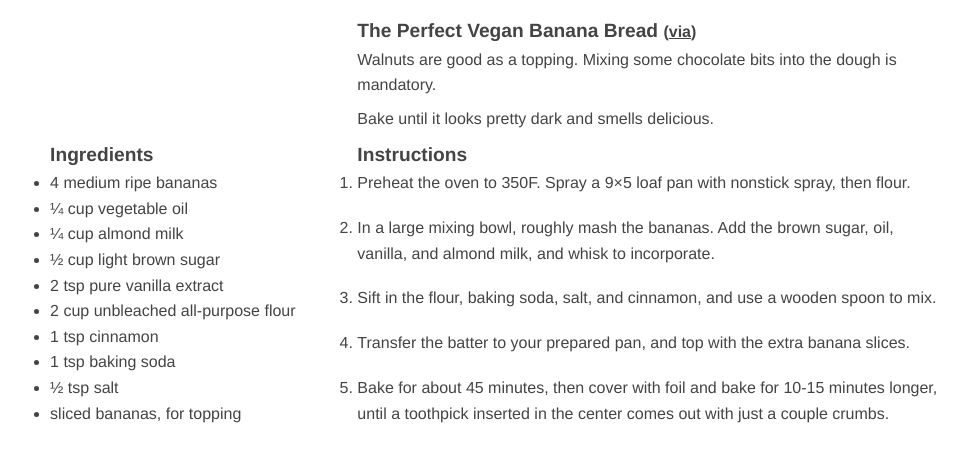
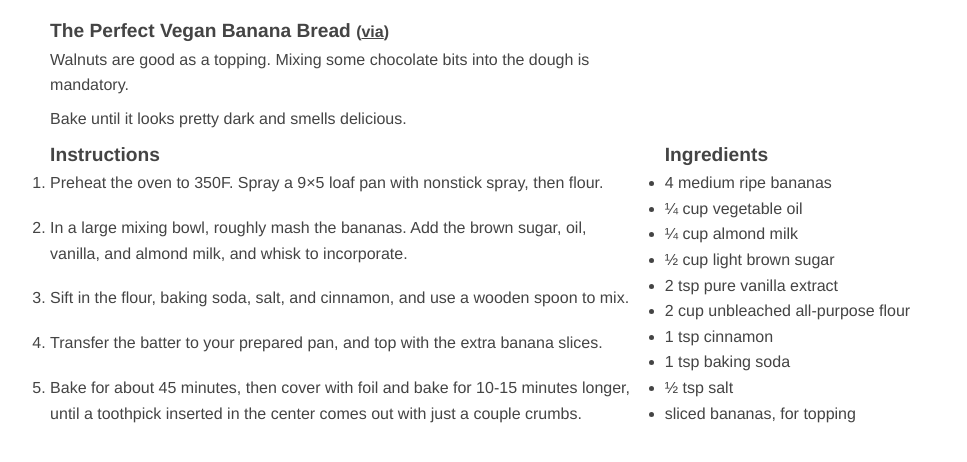
Before and after one commit to erik/food, a Jekyll site: the page built from _posts/2019-01-31-vegan-banana-bread.md, in a window 1280 px wide. Shown: the top 462 px of the page, without its empty margins (145-1112 px from the left). Built offline with Jekyll 4.4.1, drawn with Linux system fonts in a browser that asks for light colours.

Commit message:
Move ingredients to the right and adjust media queries

```diff
--- a/_layouts/default.html
+++ b/_layouts/default.html
@@ -2,6 +2,8 @@
 
 <head>
     <meta charset="utf-8">
+    <meta name="viewport" content="width=device-width, initial-scale=1">
+
     <title>{{ page.title }}</title>
 </head>
 
--- a/_layouts/recipe.html
+++ b/_layouts/recipe.html
@@ -29,9 +29,8 @@ layout: default
     </section>
 
     <section class="ingredients">
+        <h2>Ingredients</h2>
         <ul>
-            <h2>Ingredients</h2>
-
             {% for i in recipe.ingredients %}
             <li class="ingredient">{{i}}</li>
             {% endfor %}
--- a/_sass/recipe.scss
+++ b/_sass/recipe.scss
@@ -1,35 +1,36 @@
-.recipe-grid {
-  display: grid;
-}
-
-@media (min-width: 700px) {
+@media (min-width: 800px) {
   .recipe-grid {
+    display: grid;
     grid-template-columns: repeat(6, 1fr);
     grid-gap: 0 2em;
 
     .header {
       grid-row: 1;
-      grid-column: 3 / -1;
+      grid-column: 1 / 5;
     }
 
     .ingredients {
       grid-row: 2;
-      grid-column: 1 / 3;
+      grid-column: 5 / -1;
     }
 
     .instructions {
       grid-row: 2;
-      grid-column: 3 / -1;
+      grid-column: 1 / 5;
     }
 
     .meta {
       grid-row: 1;
-      grid-column: 1 / 3;
+      grid-column: 5 / -1;
     }
   }
 }
 
-@media (max-width: 700px) {
+@media (min-width: 320px) and (max-width: 480px) {
+  .recipe-grid {
+    display: block;
+    padding: 0 1em;
+  }
 }
 
 .header p {
@@ -43,17 +44,3 @@
 .instruction {
   margin-bottom: 1.2em;
 }
-
-.highlight {
-  border-left: 5px solid var(--accent-color);
-  padding-left: 1em;
-  list-style: none;
-}
-
-#byline {
-  color: var(--info-text-color);
-}
-
-#spacer {
-  padding: 1em;
-}
```
